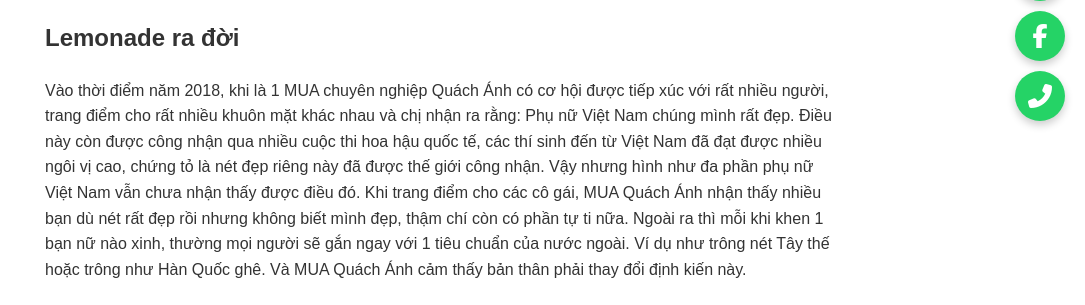
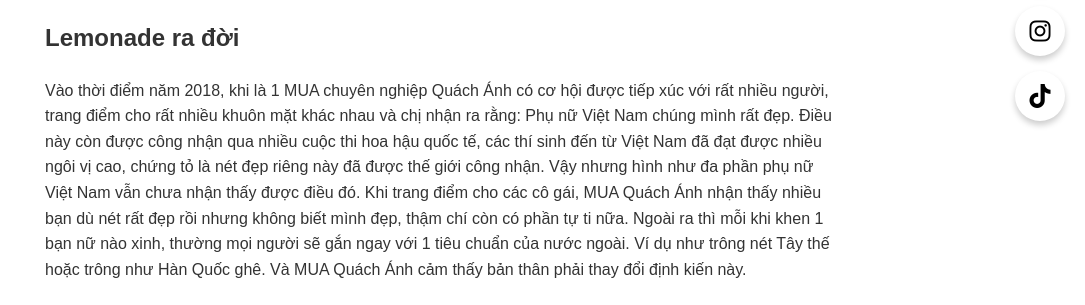
Before and after one commit to thanhzan2004/PTUDTMDT, a PHP site: page /About.php in a window 1280 px wide. Shown: the part 659-964 px from the top of the page, without its empty margins (195-1280 px from the left). Run offline with PHP 8.4, Linux system fonts and the light colour scheme; some libraries are stand-ins or nearby versions.

Commit message:
final fix

```diff
--- a/main/footer.html
+++ b/main/footer.html
@@ -3,80 +3,77 @@
 <head>
   <meta charset="UTF-8">
   <meta name="viewport" content="width=device-width, initial-scale=1.0">
-    <title>Icon Liên Hệ Nổi</title>
+  <title>Social Media Icons Floating</title>
+  <!-- Thêm Font Awesome -->
+  <link href="https://cdnjs.cloudflare.com/ajax/libs/font-awesome/6.0.0-beta3/css/all.min.css" rel="stylesheet">
   <style>
-        /* CSS cho icon liên hệ */
-        .contact-icons {
+    /* CSS cho các icon liên hệ */
+    .ssocial-icons {
       position: fixed;
       bottom: 20px;
       right: 20px;
       display: flex;
       flex-direction: column;
-            gap: 10px;
-            z-index: 1000; /* Đảm bảo các icon nằm trên các phần tử khác */
+      gap: 15px;
+      z-index: 1000; /* Đảm bảo các icon ở trên cùng */
     }
 
-        .contact-icons a {
-            background-color: #25D366; /* Màu nền của WhatsApp */
-            color: white;
-            font-size: 24px;
-            width: 50px;
-            height: 50px;
+    .ssocial-icons a {
+      width: 50px; /* Đặt width cho icon */
+      height: 50px; /* Đặt height cho icon */
+      font-size: 24px; /* Kích thước icon */
+      color: #000;
+      background-color: #fff;
+      border-radius: 50%; /* Tạo hình tròn */
       display: flex;
+      align-items: center;
       justify-content: center;
-            align-items: center;
-            border-radius: 50%;
-            box-shadow: 0 4px 8px rgba(0, 0, 0, 0.2);
-            transition: background-color 0.3s;
+      box-shadow: 0 4px 6px rgba(0, 0, 0, 0.2);
       text-decoration: none;
     }
 
-        .contact-icons a:hover {
-            background-color: #128C7E; /* Màu nền khi hover */
+    .ssocial-icons a:hover {
+      color: #fff;
+      background-color: #ff6f61; /* Màu khi hover */
     }
 
-        /* Màu nền của icon Facebook */
-        .facebook {
-            background-color: #3b5998;
-        }
-
-        .facebook:hover {
-            background-color: #2d4373;
-        }
-
-        /* Màu nền của icon Call */
-        .call {
-            background-color: #34b7f1;
-        }
-
-        .call:hover {
-            background-color: #007BFF;
+    /* Đảm bảo icon hiển thị đúng tỉ lệ và không bị lệch */
+    .ssocial-icons a i {
+      display: block;
+      width: 100%;
+      height: 50%;
+      object-fit: contain;
+      text-align: center;
     }
   </style>
 </head>
 <body>
 
-    <div class="contact-icons">
-        <!-- Liên kết WhatsApp -->
-        <a href="https://wa.me/123456789" target="_blank" title="Chat với chúng tôi qua WhatsApp">
-            <i class="fab fa-whatsapp"></i>
+  <!-- Các icon liên hệ thả nổi -->
+  <div class="ssocial-icons">
+    <!-- Facebook Icon -->
+    <a href="https://www.facebook.com/lemonade" target="_blank">
+      <i class="fab fa-facebook-square"></i>
     </a>
 
-        <!-- Liên kết Facebook -->
-        <a href="https://www.facebook.com/yourpage" target="_blank" class="facebook" title="Liên hệ qua Facebook">
-            <i class="fab fa-facebook-f"></i>
+    <!-- Instagram Icon -->
+    <a href="https://www.instagram.com/lemonade" target="_blank">
+      <i class="fab fa-instagram"></i>
     </a>
 
-        <!-- Liên kết Call -->
-        <a href="tel:+123456789" target="_blank" class="call" title="Gọi điện cho chúng tôi">
-            <i class="fas fa-phone-alt"></i>
+    <!-- TikTok Icon -->
+    <a href="https://www.tiktok.com/@lemonade" target="_blank">
+      <i class="fab fa-tiktok"></i>
     </a>
   </div>
 
-    <!-- Thêm các biểu tượng FontAwesome -->
-    <script src="https://kit.fontawesome.com/a076d05399.js"></script>
 </body>
 </html>
+
+
+
+
+
 
 <html>
 <html lang="vi">
@@ -128,29 +125,6 @@
         <button id="back-to-top" class="back-to-top">
             <i class="fas fa-arrow-up"></i>
         </button>
-
-          <script>
-// Lấy phần tử nút "Back to Top"
-const backToTopButton = document.getElementById('back-to-top');
-
-// Hiện nút khi cuộn xuống
-window.addEventListener('scroll', () => {
-if (window.scrollY > 300) { // Nếu cuộn xuống hơn 300px
-    backToTopButton.style.display = 'flex';
-} else {
-    backToTopButton.style.display = 'none';
-}
-});
-
-// Khi nhấn vào nút, cuộn lên đầu trang
-backToTopButton.addEventListener('click', () => {
-window.scrollTo({
-    top: 0,
-    behavior: 'smooth', // Cuộn mượt
-});
-});
-
-          </script>
     </footer>
 </body>
 </html>
--- a/main/index.php
+++ b/main/index.php
@@ -202,4 +202,6 @@ $blog_result = $conn->query($blog_sql);
 </body>
 </html>
 
-<?php $conn->close(); ?>
+<?php $conn->close();
+include('footer.html');
+?>
```
Lines whose indentation alone changed are shown as unchanged.
